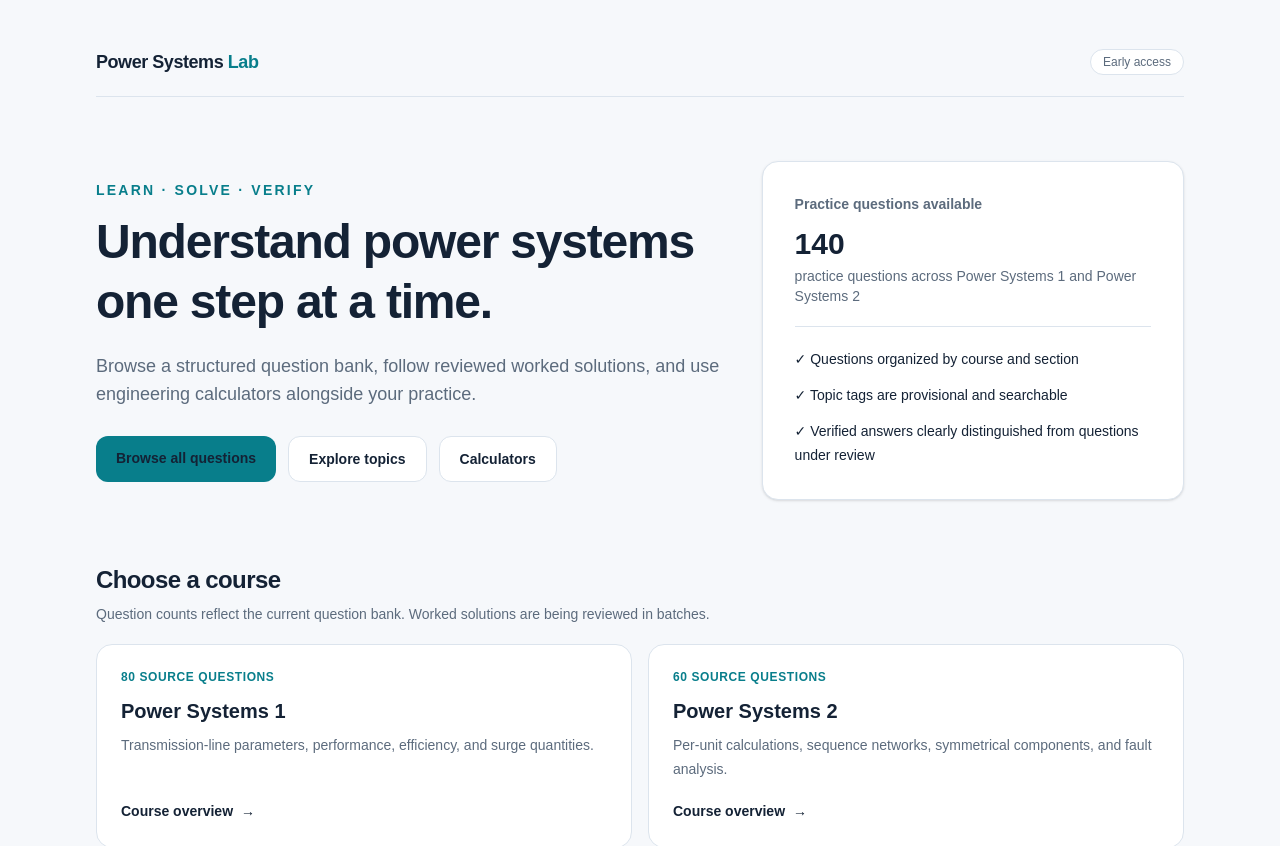
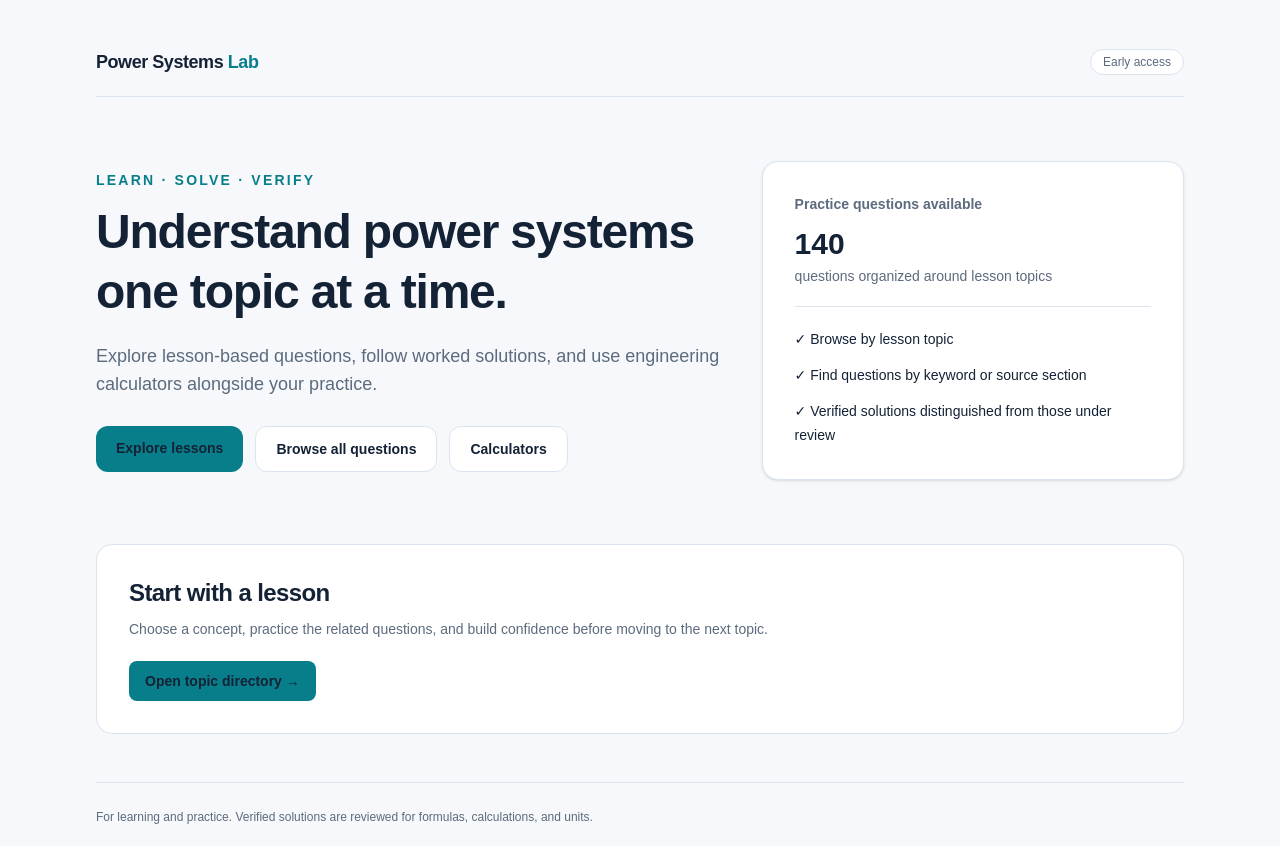
Before and after one commit to valeriovlad13-del/power-systems-lab, a Next.js app: page / in a window 1280 px wide. Shown: the top 846 px of the page. Built offline with nearby package versions, Linux system fonts and the light colour scheme.

Commit message:
Make homepage navigation lesson-first

```diff
--- a/app/page.tsx
+++ b/app/page.tsx
@@ -1,9 +1,4 @@
 import Link from "next/link";
-
-const courses = [
-  { id: "power-systems-1", title: "Power Systems 1", description: "Transmission-line parameters, performance, efficiency, and surge quantities.", count: "80 source questions", href: "/courses/power-systems-1" },
-  { id: "power-systems-2", title: "Power Systems 2", description: "Per-unit calculations, sequence networks, symmetrical components, and fault analysis.", count: "60 source questions", href: "/courses/power-systems-2" },
-];
 
 export default function HomePage() {
   return (
@@ -15,33 +10,28 @@ export default function HomePage() {
       <section className="grid gap-8 py-12 sm:py-16 lg:grid-cols-[1.2fr_0.8fr] lg:items-center">
         <div>
           <p className="mb-3 text-sm font-semibold uppercase tracking-[0.16em] text-[var(--accent)]">Learn · Solve · Verify</p>
-          <h1 className="max-w-2xl text-4xl font-bold leading-tight tracking-tight sm:text-5xl">Understand power systems one step at a time.</h1>
-          <p className="mt-5 max-w-2xl text-base leading-7 text-[var(--muted)] sm:text-lg">Browse a structured question bank, follow reviewed worked solutions, and use engineering calculators alongside your practice.</p>
+          <h1 className="max-w-2xl text-4xl font-bold leading-tight tracking-tight sm:text-5xl">Understand power systems one topic at a time.</h1>
+          <p className="mt-5 max-w-2xl text-base leading-7 text-[var(--muted)] sm:text-lg">Explore lesson-based questions, follow worked solutions, and use engineering calculators alongside your practice.</p>
           <div className="mt-7 flex flex-wrap gap-3">
-            <Link href="/problems" className="rounded-xl bg-[var(--accent)] px-5 py-3 text-sm font-semibold text-white hover:opacity-90">Browse all questions</Link>
-            <Link href="/topics" className="rounded-xl border border-[var(--border)] bg-white px-5 py-3 text-sm font-semibold hover:bg-slate-50">Explore topics</Link>
+            <Link href="/topics" className="rounded-xl bg-[var(--accent)] px-5 py-3 text-sm font-semibold text-white hover:opacity-90">Explore lessons</Link>
+            <Link href="/problems" className="rounded-xl border border-[var(--border)] bg-white px-5 py-3 text-sm font-semibold hover:bg-slate-50">Browse all questions</Link>
             <Link href="/calculators" className="rounded-xl border border-[var(--border)] bg-white px-5 py-3 text-sm font-semibold hover:bg-slate-50">Calculators</Link>
           </div>
         </div>
         <aside className="rounded-2xl border border-[var(--border)] bg-white p-6 shadow-sm sm:p-8">
           <p className="text-sm font-semibold text-[var(--muted)]">Practice questions available</p>
           <p className="mt-3 text-3xl font-bold">140</p>
-          <p className="mt-1 text-sm text-[var(--muted)]">practice questions across Power Systems 1 and Power Systems 2</p>
+          <p className="mt-1 text-sm text-[var(--muted)]">questions organized around lesson topics</p>
           <div className="my-5 h-px bg-[var(--border)]" />
-          <ul className="space-y-3 text-sm leading-6"><li>✓ Questions organized by course and section</li><li>✓ Topic tags are provisional and searchable</li><li>✓ Verified answers clearly distinguished from questions under review</li></ul>
+          <ul className="space-y-3 text-sm leading-6"><li>✓ Browse by lesson topic</li><li>✓ Find questions by keyword or source section</li><li>✓ Verified solutions distinguished from those under review</li></ul>
         </aside>
       </section>
-      <section id="courses" className="pb-12">
-        <div className="mb-5"><h2 className="text-2xl font-bold tracking-tight">Choose a course</h2><p className="mt-2 text-sm text-[var(--muted)]">Question counts reflect the current question bank. Worked solutions are being reviewed in batches.</p></div>
-        <div className="grid gap-4 md:grid-cols-2">
-          {courses.map((course) => <article key={course.id} className="rounded-2xl border border-[var(--border)] bg-white p-6 transition hover:-translate-y-0.5 hover:shadow-sm">
-            <p className="text-xs font-semibold uppercase tracking-wider text-[var(--accent)]">{course.count}</p><h3 className="mt-3 text-xl font-bold">{course.title}</h3>
-            <p className="mt-2 min-h-12 text-sm leading-6 text-[var(--muted)]">{course.description}</p>
-            <Link href={course.href} className="mt-5 inline-flex text-sm font-semibold text-[var(--accent)] hover:underline">Course overview <span aria-hidden="true" className="ml-2">→</span></Link>
-          </article>)}
-        </div>
+      <section className="rounded-2xl border border-[var(--border)] bg-white p-6 sm:p-8">
+        <h2 className="text-2xl font-bold tracking-tight">Start with a lesson</h2>
+        <p className="mt-2 max-w-2xl text-sm leading-6 text-[var(--muted)]">Choose a concept, practice the related questions, and build confidence before moving to the next topic.</p>
+        <Link href="/topics" className="mt-5 inline-flex rounded-lg bg-[var(--accent)] px-4 py-2.5 text-sm font-semibold text-white">Open topic directory →</Link>
       </section>
-      <footer className="border-t border-[var(--border)] py-6 text-xs leading-5 text-[var(--muted)]">For learning and practice. Verified solutions are reviewed for formulas, calculations, and units.</footer>
+      <footer className="mt-12 border-t border-[var(--border)] py-6 text-xs leading-5 text-[var(--muted)]">For learning and practice. Verified solutions are reviewed for formulas, calculations, and units.</footer>
     </main>
   );
 }
```
